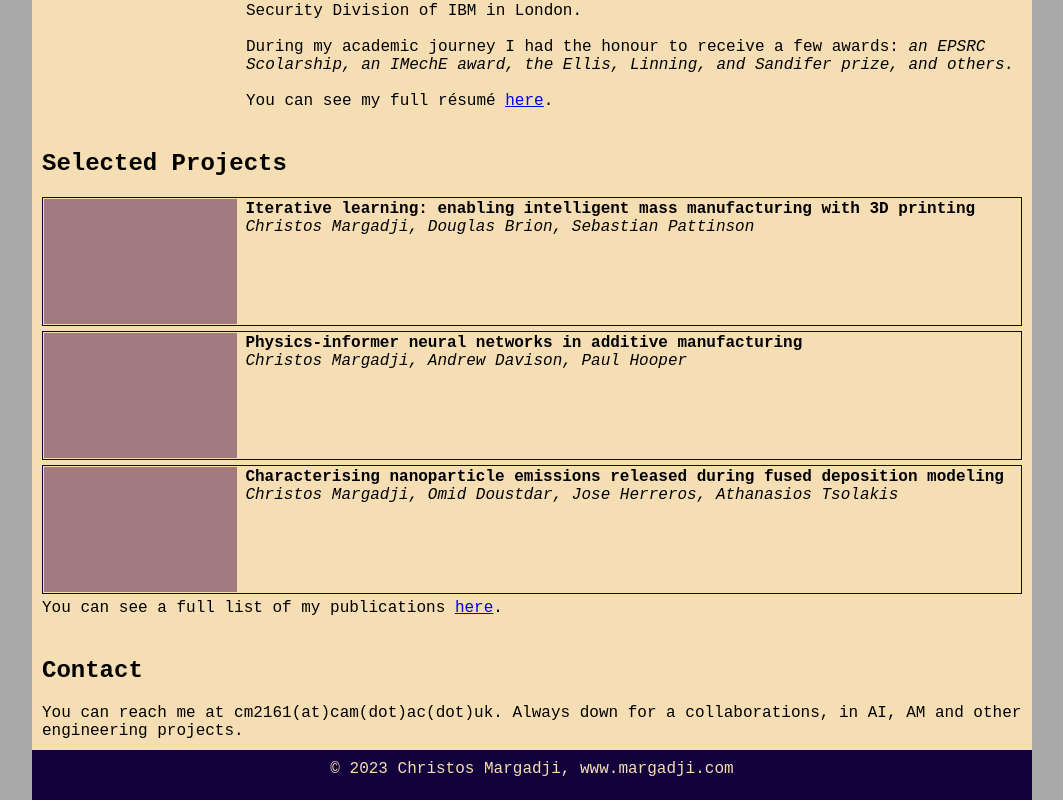
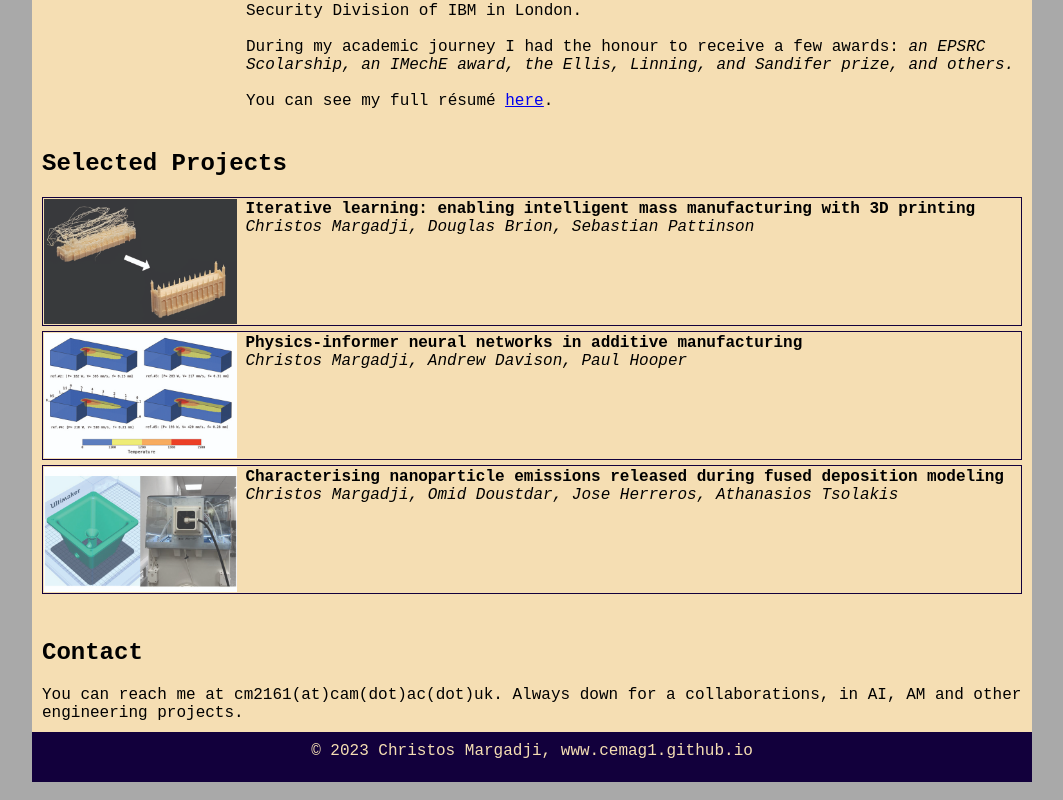
Before and after one commit to cemag1/cemag1.github.io, a plain HTML site: page index.html in a window 1280 px wide. Shown: the part 419-1219 px from the top of the page, without its empty margins (108-1171 px from the left). Drawn offline with Linux system fonts and the light colour scheme.

Commit message:
project pics added

```diff
--- a/index.html
+++ b/index.html
@@ -171,7 +171,7 @@
 
     <div class="container">
       <div class="column1">
-        <img src="assets/project_template.jpg" alt="" style="vertical-align: middle; display: block;">
+        <img src="assets/p1.jpg" alt="" style="vertical-align: middle; display: block;">
       </div>
       <div class="column2">
           <b>Iterative learning: enabling intelligent mass manufacturing with 3D printing</b>
@@ -184,7 +184,7 @@
 
     <div class="container">
       <div class="column1">
-        <img src="assets/project_template.jpg" alt="" style="vertical-align: middle; display: block;">
+        <img src="assets/p2.jpg" alt="" style="vertical-align: middle; display: block;">
       </div>
       <div class="column2">
         <b>Physics-informer neural networks in additive manufacturing</b>
@@ -195,7 +195,7 @@
 
     <div class="container">
       <div class="column1">
-        <img src="assets/project_template.jpg" alt="" style="vertical-align: middle; display: block;">
+        <img src="assets/p3.jpg" alt="" style="vertical-align: middle; display: block;">
       </div>
       <div class="column2">
         <b>Characterising nanoparticle emissions released during fused deposition modeling</b>
@@ -204,7 +204,7 @@
       </div>
     </div>
 
-    You can see a full list of my publications <a class="pdf-button" href="assets/cv2023.pdf" target="_blank"><u>here</u></a>.
+    <!-- You can see a full list of my publications <a class="pdf-button" href="assets/cv2023.pdf" target="_blank"><u>here</u></a>. -->
 
   </section>
 
@@ -252,7 +252,7 @@
 </section>
 <div id="footer">
 
-  <a >&copy; 2023 Christos Margadji, www.margadji.com</a>
+  <a >&copy; 2023 Christos Margadji, www.cemag1.github.io</a>
 
 </div>
 
```
Also changed, not shown: assets/p1.jpg (added), assets/p2.jpg (added), assets/p3.jpg (added).
